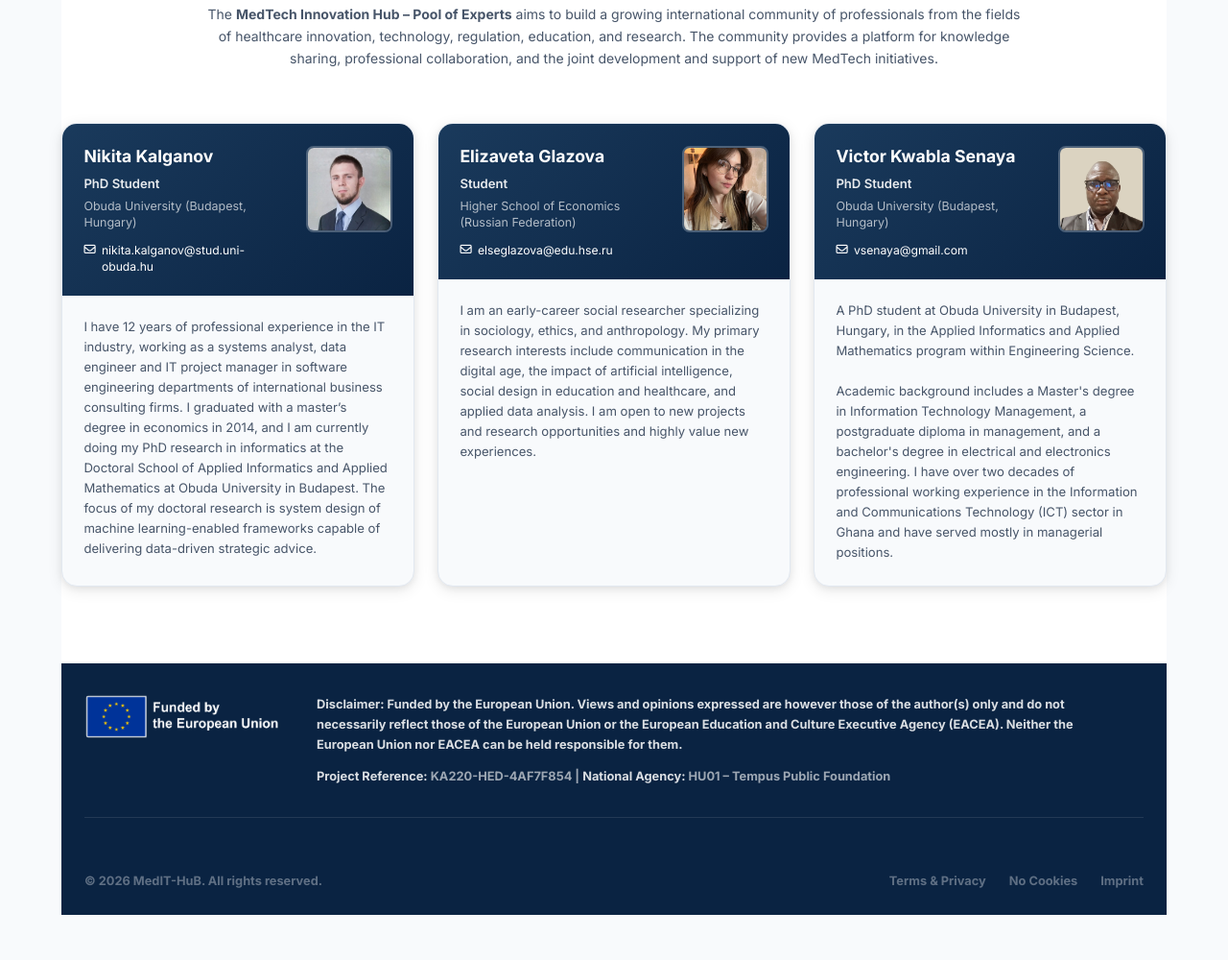
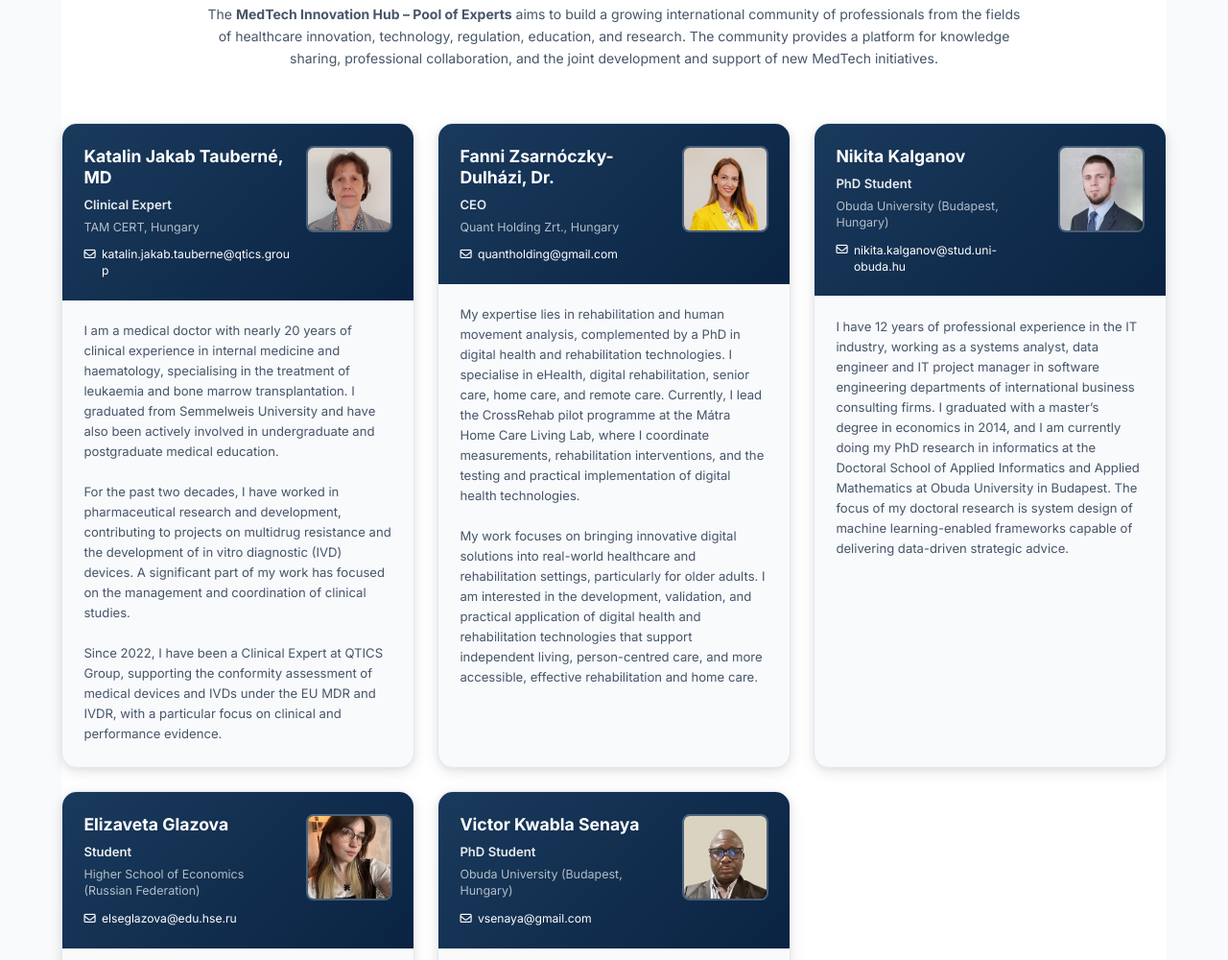
Before and after one commit to MatejaSrejic/MeditHub, a plain HTML site: page partners/index.html in a window 1280 px wide. Shown: the part 4219-5219 px from the top of the page at 96% size. Drawn offline with Linux system fonts and the light colour scheme.

Commit message:
Update index.html

```diff
--- a/partners/index.html
+++ b/partners/index.html
@@ -665,6 +665,89 @@
   <!-- Pool of Experts Profiles -->
 <div class="experts-list">
 
+<!-- Expert: Katalin Jakab Tauberné, MD -->
+<article class="expert-card fade-in">
+
+  <div class="expert-header">
+
+    <div class="expert-info">
+      <h3 class="expert-name">Katalin Jakab Tauberné, MD</h3>
+
+      <p class="expert-position">Clinical Expert</p>
+
+      <p class="expert-organisation">TAM CERT, Hungary</p>
+
+      <a
+        href="mailto:katalin.jakab.tauberne@qtics.group"
+        class="expert-email"
+      >
+        <i class="fa-regular fa-envelope" aria-hidden="true"></i>
+        <span>katalin.jakab.tauberne@qtics.group</span>
+      </a>
+    </div>
+
+    <img
+      src="../assets/images/TJK.png"
+      alt="Katalin Jakab Tauberné"
+      class="expert-photo"
+      loading="lazy"
+    />
+
+  </div>
+
+  <div class="expert-content">
+    <p class="expert-bio">
+      I am a medical doctor with nearly 20 years of clinical experience in internal medicine and haematology, specialising in the treatment of leukaemia and bone marrow transplantation. I graduated from Semmelweis University and have also been actively involved in undergraduate and postgraduate medical education.
+      <br><br>
+      For the past two decades, I have worked in pharmaceutical research and development, contributing to projects on multidrug resistance and the development of in vitro diagnostic (IVD) devices. A significant part of my work has focused on the management and coordination of clinical studies.
+      <br><br>
+      Since 2022, I have been a Clinical Expert at QTICS Group, supporting the conformity assessment of medical devices and IVDs under the EU MDR and IVDR, with a particular focus on clinical and performance evidence.
+    </p>
+  </div>
+
+</article>
+
+
+<!-- Expert: Fanni Zsarnóczky-Dulházi, Dr. -->
+<article class="expert-card fade-in">
+
+  <div class="expert-header">
+
+    <div class="expert-info">
+      <h3 class="expert-name">Fanni Zsarnóczky-Dulházi, Dr.</h3>
+
+      <p class="expert-position">CEO</p>
+
+      <p class="expert-organisation">Quant Holding Zrt., Hungary</p>
+
+      <a
+        href="mailto:quantholding@gmail.com"
+        class="expert-email"
+      >
+        <i class="fa-regular fa-envelope" aria-hidden="true"></i>
+        <span>quantholding@gmail.com</span>
+      </a>
+    </div>
+
+    <img
+      src="../assets/images/ZSF.png"
+      alt="Fanni Zsarnóczky-Dulházi"
+      class="expert-photo"
+      loading="lazy"
+    />
+
+  </div>
+
+  <div class="expert-content">
+    <p class="expert-bio">
+      My expertise lies in rehabilitation and human movement analysis, complemented by a PhD in digital health and rehabilitation technologies. I specialise in eHealth, digital rehabilitation, senior care, home care, and remote care. Currently, I lead the CrossRehab pilot programme at the Mátra Home Care Living Lab, where I coordinate measurements, rehabilitation interventions, and the testing and practical implementation of digital health technologies.
+      <br><br>
+      My work focuses on bringing innovative digital solutions into real-world healthcare and rehabilitation settings, particularly for older adults. I am interested in the development, validation, and practical application of digital health and rehabilitation technologies that support independent living, person-centred care, and more accessible, effective rehabilitation and home care.
+    </p>
+  </div>
+
+</article>
+
   <!-- Expert: Nikita Kalganov -->
   <article class="expert-card fade-in">
 
```
